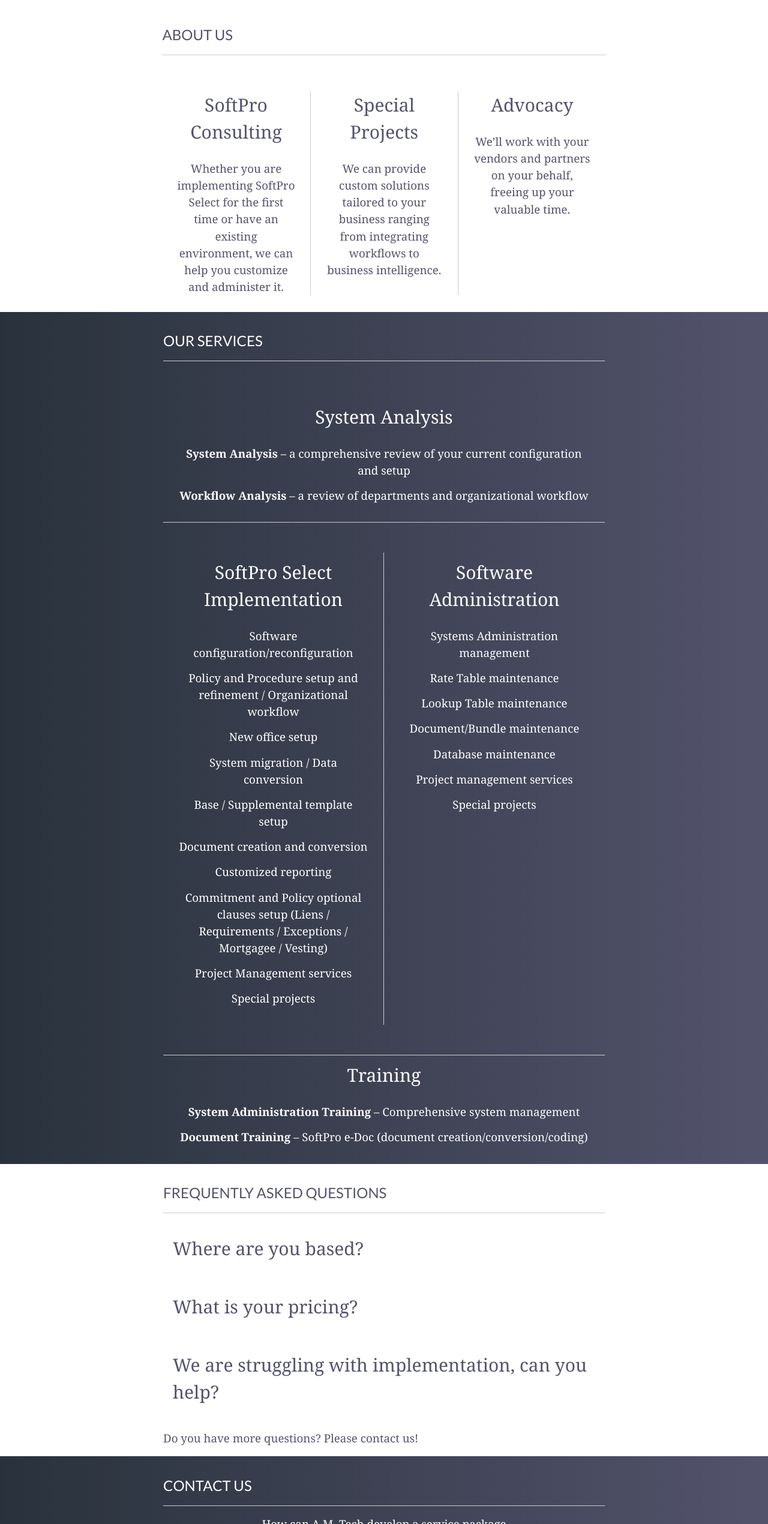
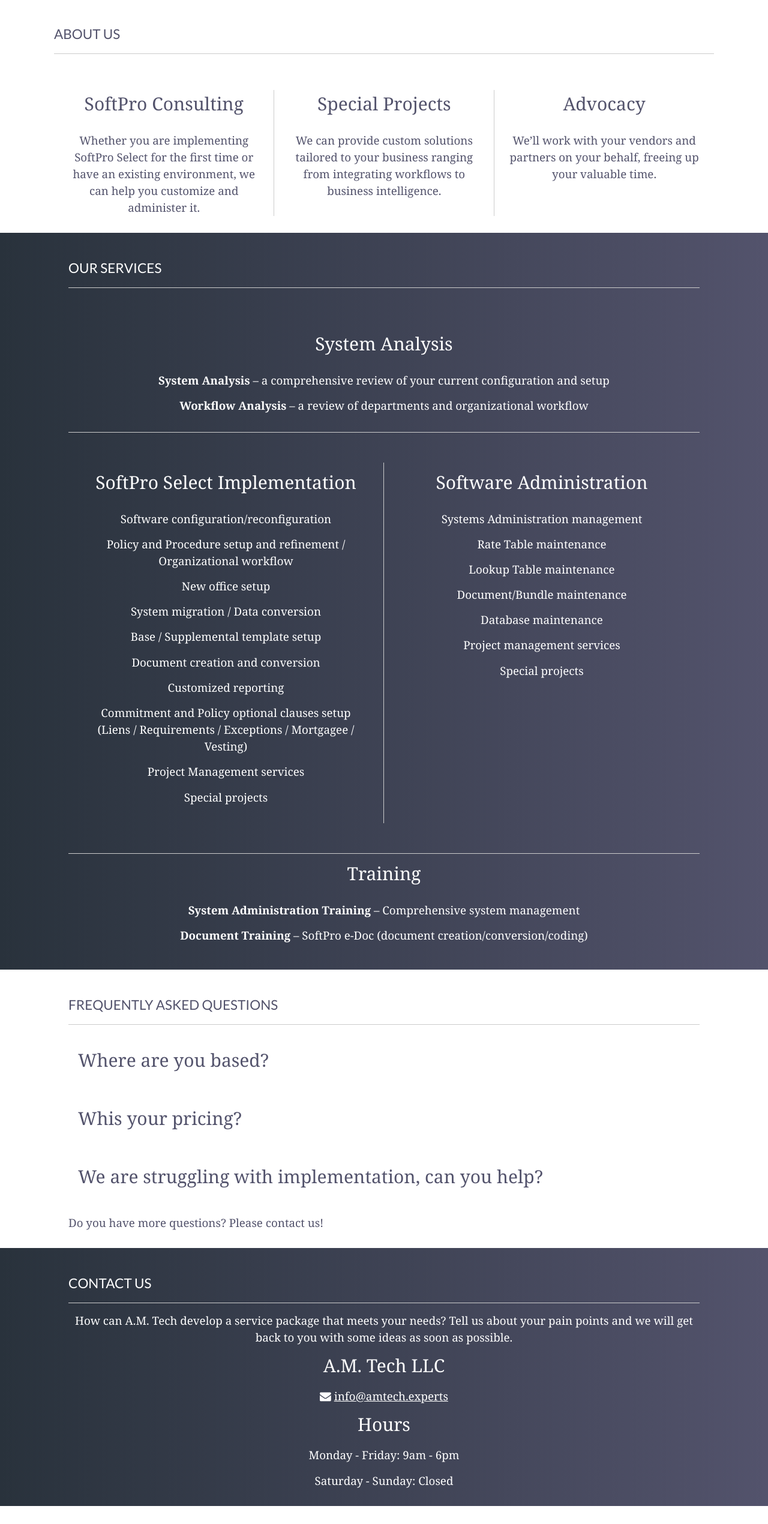
Before and after one commit to amt-amerrill/amt-web, a plain HTML site: page index.html in a window 1280 px wide. Shown: the part 882-3422 px from the top of the page at 60% size. Drawn offline with Linux system fonts and the light colour scheme; a web font is replaced by a local one.

Commit message:
Fixed headers to flow H1 > H2 > H3, fixed page width inconsistency

```diff
--- a/index.html
+++ b/index.html
@@ -9,9 +9,7 @@
     <title>A.M. Tech LLC</title>
     <link rel="preconnect" href="https://fonts.googleapis.com">
     <link rel="preconnect" href="https://fonts.gstatic.com" crossorigin>
-    <!--<link rel="stylesheet" href="https://www.w3schools.com/w3css/4/w3.css">
-    <link rel="stylesheet" href="https://www.w3schools.com/lib/w3-colors-highway.css">
-    --><link rel="stylesheet" href="https://cdnjs.cloudflare.com/ajax/libs/font-awesome/4.7.0/css/font-awesome.min.css">
+    <link rel="stylesheet" href="https://cdnjs.cloudflare.com/ajax/libs/font-awesome/4.7.0/css/font-awesome.min.css">
     <link rel="stylesheet" href="w3.css">
     <link rel="stylesheet" href="w3-colors-highway.css">
     <link rel="stylesheet" href="styles.css">
@@ -51,29 +49,29 @@
 
     <section class="about w3-padding-large w3-container" id="about">
       <div class="leadership content container w3-margin-top w3-round-large">
-        <h3>ABOUT US</h3>
+        <h2>ABOUT US</h2>
         <div class="l-cards">
           <div class="l-card">
-            <h2>SoftPro Consulting</h2>
+            <h3>SoftPro Consulting</h3>
             <p>Whether you are implementing SoftPro Select for the first time or have an existing environment, we can help you customize and administer it.</p>
           </div>
           <div class="l-card">
-            <h2>Special Projects</h2>
+            <h3>Special Projects</h3>
             <p>We can provide custom solutions tailored to your business ranging from integrating workflows to business intelligence.</p>
           </div>
           <div class="l-card">
-            <h2>Advocacy</h2>
+            <h3>Advocacy</h3>
             <p>We’ll work with your vendors and partners on your behalf, freeing up your valuable time.</p>
           </div>
         </div>
       </div>
     </section>
 
-    <section id="services" class="consulting">
-        <div class="w3-container container content">
-        <h3>OUR SERVICES</h2>
+    <section class="consulting" id="services">
+        <div class="w3-padding-large w3-container container content">
+        <h2>OUR SERVICES</h3>
         <div class="c-card c-card-full c-card-top w3-margin-top">
-          <h2>System Analysis</h2>
+          <h3>System Analysis</h3>
           <p>
             <ul>
               <li><strong>System Analysis</strong> – a comprehensive review of your current configuration and setup</li>
@@ -82,7 +80,7 @@
           </p>
         </div>
         <div class="c-card c-card-left w3-margin-top">
-          <h2>SoftPro Select Implementation</h2>
+          <h3>SoftPro Select Implementation</h3>
           <p>
             <ul>
               <li>Software configuration/reconfiguration</li>
@@ -99,7 +97,7 @@
           </p>
         </div>
         <div class="c-card c-card-right w3-margin-top">
-          <h2>Software Administration</h2>
+          <h3>Software Administration</h3>
           <p>
             <ul>
               <li>Systems Administration management</li>
@@ -113,7 +111,7 @@
           </p>
         </div>
         <div class="c-card c-card-full c-card-bottom w3-margin-top">
-          <h2>Training</h2>
+          <h3>Training</h3>
           <p>
             <ul>
               <li><strong>System Administration Training</strong> – Comprehensive system management</li>
@@ -123,21 +121,21 @@
       </div>
     </section>
 
-    <section class="w3-container container content why-us" id="faqs">
-      <h3>FREQUENTLY ASKED QUESTIONS</h3>
-      <button onclick="accordionFunc('FAQBased')" class="w3-padding-16 w3-theme w3-button w3-block w3-left-align"><h2>Where are you based?</h2></button>
+    <section class="w3-padding-large w3-container container content why-us" id="faqs">
+      <h2>FREQUENTLY ASKED QUESTIONS</h2>
+      <button onclick="accordionFunc('FAQBased')" class="w3-padding-16 w3-theme w3-button w3-block w3-left-align"><h3>Where are you based?</h3></button>
       <div id="FAQBased" class="w3-hide">
         <div class="w3-container content">
           <p>We are based out of the Pacific Northwest supporting clients coast to coast, including extensive experience with New York businesses.</p>
         </div>
       </div>
-      <button onclick="accordionFunc('FAQPricing')" class="w3-padding-16 w3-theme w3-button w3-block w3-left-align"><h2>What is your pricing?</h2></button>
+      <button onclick="accordionFunc('FAQPricing')" class="w3-padding-16 w3-theme w3-button w3-block w3-left-align"><h3>Whis your pricing?</h3></button>
       <div id="FAQPricing" class="w3-hide">
         <div class="w3-container content">
           <p>We create custom quotes for our clients based on the project scope.</p>
         </div>
       </div>
-      <button onclick="accordionFunc('FAQImplementation')" class="w3-padding-16 w3-theme w3-button w3-block w3-left-align"><h2>We are struggling with implementation, can you help?</h2></button>
+      <button onclick="accordionFunc('FAQImplementation')" class="w3-padding-16 w3-theme w3-button w3-block w3-left-align"><h3>We are struggling with implementation, can you help?</h3></button>
       <div id="FAQImplementation" class="w3-hide">
         <div class="w3-container content">
           <p>Yes! We can help you get the most out of the implementation package you purchased and assist/manage the implementation. Let us bridge business requirements to technical specifications so that you get the product you need.</p>
@@ -147,16 +145,14 @@
     </section>
 
     <section class="contact" id="contact">
-      <div class="w3-container container content">
-        <h3>CONTACT US</h3>
-        <div class="content container w3-margin-top w3-round-large">
-          <p>How can A.M. Tech develop a service package that meets your needs? Tell us about your pain points and we will get back to you with some ideas as soon as possible.</p>
-          <h2>A.M. Tech LLC</h2>
-          <p><i class="fa fa-envelope"></i> <a href="info@amtech.expert">info@amtech.expert</a></p>
-          <h2>Hours</h2>
-          <p>Monday - Friday: 9am - 6pm</p>
-          <p>Saturday - Sunday: Closed</p>
-        </div>
+      <div class="w3-padding-large w3-container container content">
+        <h2>CONTACT US</h2>
+        <p>How can A.M. Tech develop a service package that meets your needs? Tell us about your pain points and we will get back to you with some ideas as soon as possible.</p>
+        <h3>A.M. Tech LLC</h3>
+        <p><i class="fa fa-envelope"></i> <a href="info@amtech.experts">info@amtech.experts</a></p>
+        <h3>Hours</h3>
+        <p>Monday - Friday: 9am - 6pm</p>
+        <p>Saturday - Sunday: Closed</p>
       </div>
     </section>
 
--- a/styles.css
+++ b/styles.css
@@ -21,7 +21,6 @@
 body {
   font-family: "Lusitana", Georgia, serif;
   color: #53536c;
-  /*letter-spacing: 3px;*/
 }
 
 * {
@@ -30,8 +29,9 @@
 }
 
 .container {
-  width: 60%;
-  margin: 0 auto;
+  max-width: 1100px;
+  margin: auto auto;
+  width: 100%;
 }
 
 #back-to-top {
@@ -55,7 +55,19 @@
 }
 
 h2 {
+  margin-top: 30px !important;
+  font-family: "Lato", arial, sans-serif;
+  font-size: var(--font-large);
+  padding-bottom: 15px;
+  border-bottom: 1px;
+  border-bottom-style: solid;
+  border-bottom-color: #ccc;
+
+}
+
+h3 {
   font-family: "Lusitana", Georgia, serif;
+  font-size: var(--font-x-large);
 }
 
 .w3-button {
@@ -71,7 +83,7 @@
   margin: auto auto;
   width: 100%;
   height: 80px;
-  background-color: #fff;
+  background: rgba(255, 255, 255, 1) !important;
   -webkit-box-shadow: 0px 3px 5px 0px rgba(0, 0, 0, 0.75);
   -moz-box-shadow: 0px 3px 5px 0px rgba(0, 0, 0, 0.75);
   box-shadow: 0px 3px 5px 0px rgba(0, 0, 0, 0.75);
@@ -228,9 +240,8 @@
   min-height: 300px;
 }
 
-.content h3 {
+.content h2 {
   margin-top: 30px !important;
-  font-family: "Lato", arial, sans-serif;
   padding-bottom: 15px;
   border-bottom: 1px;
   border-bottom-style: solid;
@@ -246,7 +257,7 @@
   padding-bottom: 16px;
 }
 
-.leadership.content h2 {
+.leadership.content h3 {
   margin-top: 0 !important;
 }
 
@@ -309,8 +320,7 @@
   background: linear-gradient(to right, #29323c, #53536c);
 }
 
-.testimonials h2 {
-  /*font-family: "Lato", arial, sans-serif;*/
+.testimonials h3 {
   color: white;
 }
 
@@ -397,7 +407,7 @@
   -moz-box-shadow: none;
 }
 
-.consulting h2 {
+.consulting h3 {
   text-align: center;
 }
 
@@ -512,7 +522,6 @@
   display: flex;
   flex-direction: column;
   justify-content: center;
-  /* BG color using AMT styling */
   background: #53536c;
   background: -webkit-linear-gradient(to right, #29323c, #53536c);
   background: linear-gradient(to right, #29323c, #53536c);
@@ -524,11 +533,11 @@
   font-size: var(--font-medium-large);
 }
 
-.contact h2 {
+.contact h3 {
   text-align: center;
 }
 
-.contact h3 {
+.contact h2 {
   text-align: left;
 }
 
@@ -599,27 +608,12 @@
 }
 
 @media screen and (max-width: 1200px) {
-  .container {
-    width: 80%;
-  }
-  /*.contact.container {
-    width: 80%;
-  }*/
   .contact .short-contact h2 {
-    /*font-family: "Lato", arial, sans-serif;*/
     width: 100%;
-  }
-
-  .why-us .container {
-    width: 80%;
   }
 }
 
 @media screen and (max-width: 1024px) {
-  .container {
-    width: 90%;
-  }
-
   .hero h1 {
     font-family: "Lato", arial, sans-serif;
   }
@@ -677,10 +671,6 @@
     width: 100%;
   }
 
-  .container {
-    width: 80%;
-  }
-
   .l-cards {
     flex-direction: column;
   }
@@ -702,13 +692,11 @@
 
   .c-card {
     width: 100%;
-    float: none;
     margin-top: 0px !important;
     padding: 25px;
   }
 
   .c-card-left {
-    float: none;
     border-right: 0px;
     border-right-style: none;
     border-bottom: 1px;
@@ -717,7 +705,6 @@
   }
 
   .c-card-right {
-    float: none;
     border-bottom: 1px;
     border-bottom-style: solid;
     border-bottom-color: #ccc;
@@ -741,7 +728,6 @@
   }
 
   .contact {
-    /*flex-direction: row;*/
     justify-content: center;
   }
 
@@ -752,7 +738,6 @@
   }
 
   .contact .short-contact h2 {
-    /*font-family: "Lato", arial, sans-serif;*/
     width: fit-content;
   }
 
```
